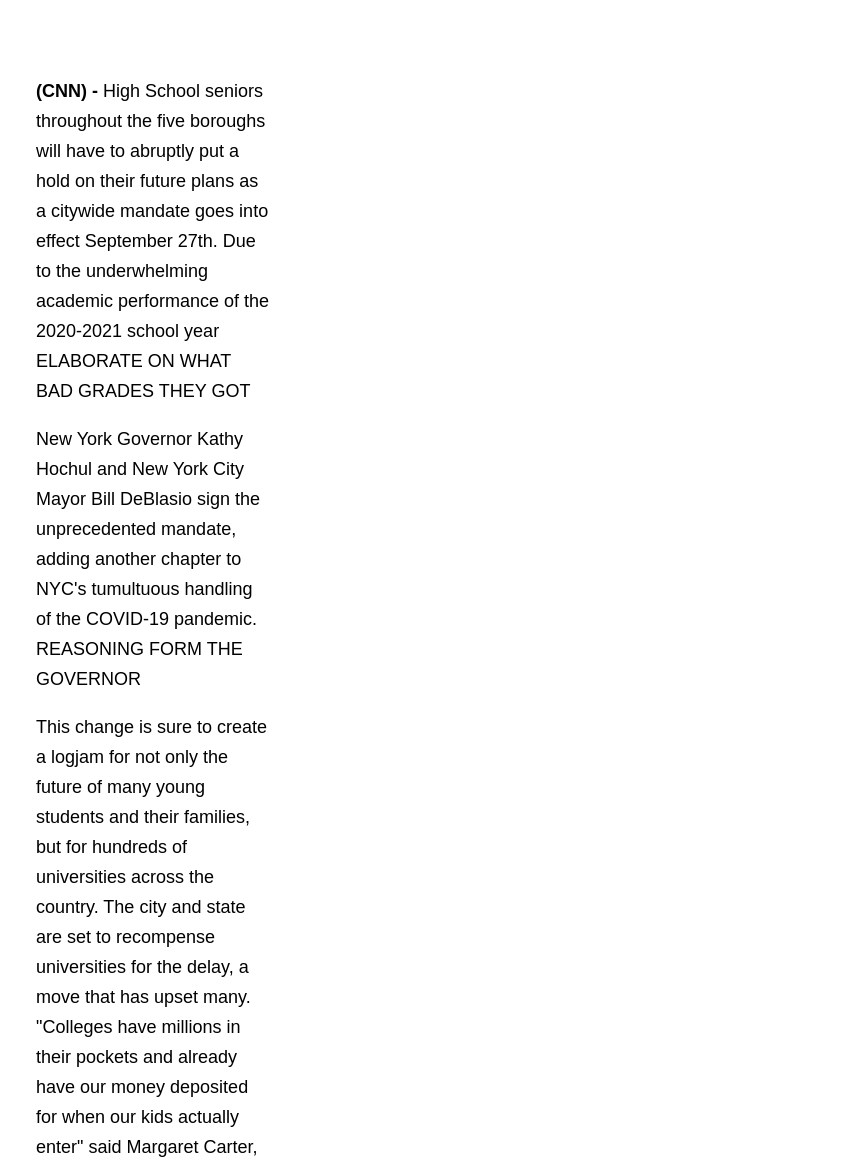
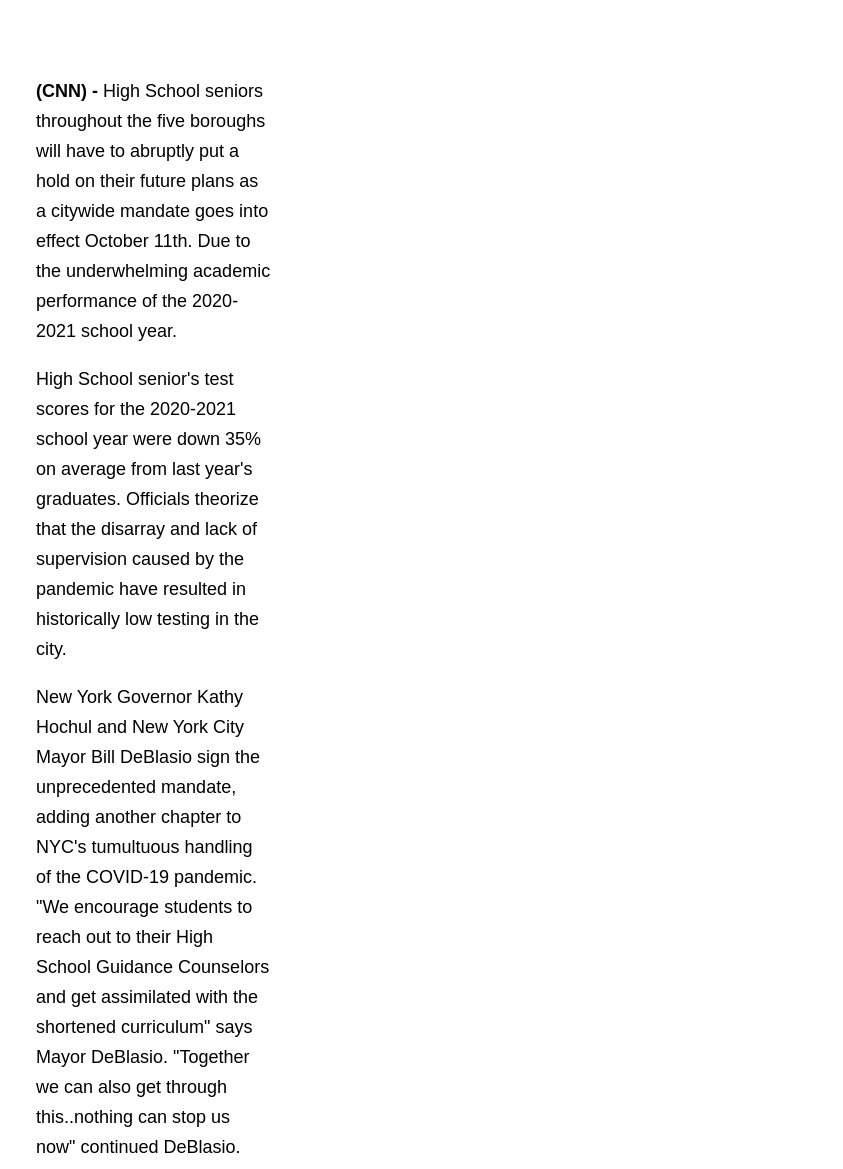
Before and after one commit to DeepBoyce/BoyceNN, a plain HTML site: page index.html in a window 1280 px wide. Shown: the part 839-2008 px from the top of the page, without its empty margins (288-1131 px from the left). Drawn offline with Linux system fonts and the light colour scheme.

Commit message:
cleaned up some styling and added more to the faux article

```diff
--- a/index.html
+++ b/index.html
@@ -64,16 +64,18 @@
 
     <section>
         <div class="article_body">
-            <p><b>(CNN) -</b> High School seniors throughout the five boroughs will have to abruptly put a hold on their future plans as a citywide mandate goes into effect September 27th. Due to the underwhelming academic performance of the 2020-2021 school year ELABORATE ON WHAT BAD GRADES THEY GOT</p>
+            <p><b>(CNN) -</b> High School seniors throughout the five boroughs will have to abruptly put a hold on their future plans as a citywide mandate goes into effect October 11th. Due to the underwhelming academic performance of the 2020-2021 school year.</p>
 
-            <p>New York Governor Kathy Hochul and New York City Mayor Bill DeBlasio sign the unprecedented mandate, adding another chapter to NYC's tumultuous handling of the COVID-19 pandemic. REASONING FORM THE GOVERNOR
+            <p>High School senior's test scores for the 2020-2021 school year were down 35% on average from last year's graduates. Officials theorize that the disarray and lack of supervision caused by the pandemic have resulted in historically low testing in the city.</p>
+
+            <p>New York Governor Kathy Hochul and New York City Mayor Bill DeBlasio sign the unprecedented mandate, adding another chapter to NYC's tumultuous handling of the COVID-19 pandemic. "We encourage students to reach out to their High School Guidance Counselors and get assimilated with the shortened curriculum" says Mayor DeBlasio. "Together we can also get through this..nothing can stop us now" continued DeBlasio.
 
             </p>
-            <p> This change is sure to create a logjam for not only the future of many young students and their families, but for hundreds of universities across the country. The city and state are set to recompense universities for the delay, a move that has upset many.
+            <p> This change is sure to create a logjam for not only the future of many young students and their families, but for hundreds of universities across the country. The City and State are set to recompense universities for the delay, a move that has upset many.
                 "Colleges have millions in their pockets and already have our money deposited for when our kids actually enter" said Margaret Carter, parent of a 2021 graduate. "They really need to plan things a lot better.. this city is a mess right now" continued Carter.
             </p>
-            <p>The university relief has passed through New York State legislation and the fast sweeping mandate has taken many by surprise, "I come back from my vacation and get blindsided by this news! It was bad enough dealing with my oldest being stuck on campus for quarantin during the holidays last year" says Jerry DuMas. "My business is struggling as is, this only adds a ton more stress to my life" continued DuMas. </p>
-            <p>Former New York City Mayoral candidate Andrew Yang has thrown his hat in support of the thousands of New Yorkers who will be affected by this sudden change. "I stand in support of all of the students who will not only amass tons of debt from higher education costs, but also continue to have their futures in flux due to the incompetence and mishandling of the government" said Yang.
+            <p>The University Relief has passed through New York State legislation and the fast sweeping mandate has taken many by surprise, "I come back from my vacation and get blindsided by this news! It was bad enough dealing with my oldest being stuck on campus for quarantine during the holidays last year" says Jerry DuMas. "My business is struggling as is, this only adds a ton more stress to my life" continued DuMas. </p>
+            <p>Former New York City Mayoral candidate Andrew Yang has thrown his hat in support of the thousands of New Yorkers who will be affected by this sudden change. "I stand in support of all of the students who will not only amass tons of debt from higher education costs, but also continue to have their futures in flux due to the incompetence and mishandling by the government" said Yang.
                 Yang goes on saying "People may see me as an opportunist, but as long as the Yang gang has my back I'll continue to do whats right for those that can't do for themselves. I'll be holding a presser at my favorite local bodega to elaborate on all of this".
             </p>
 
```
